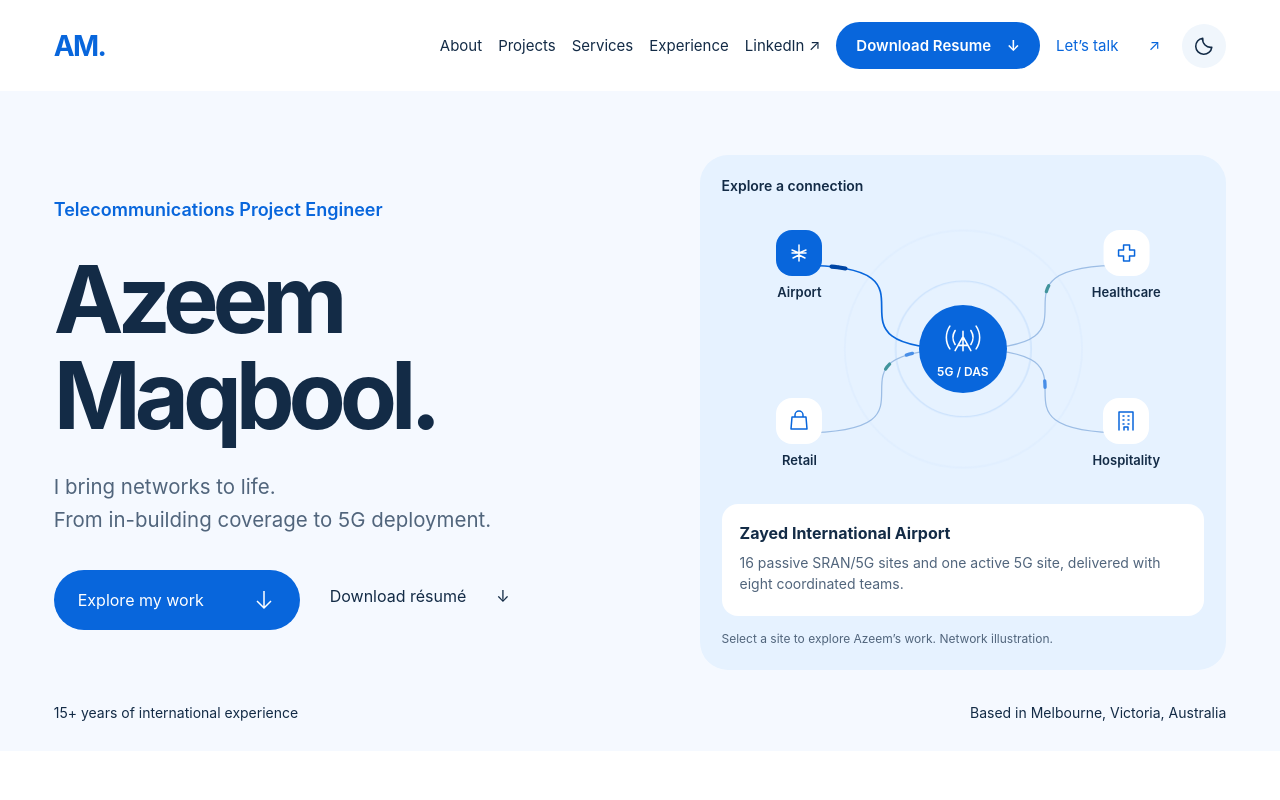
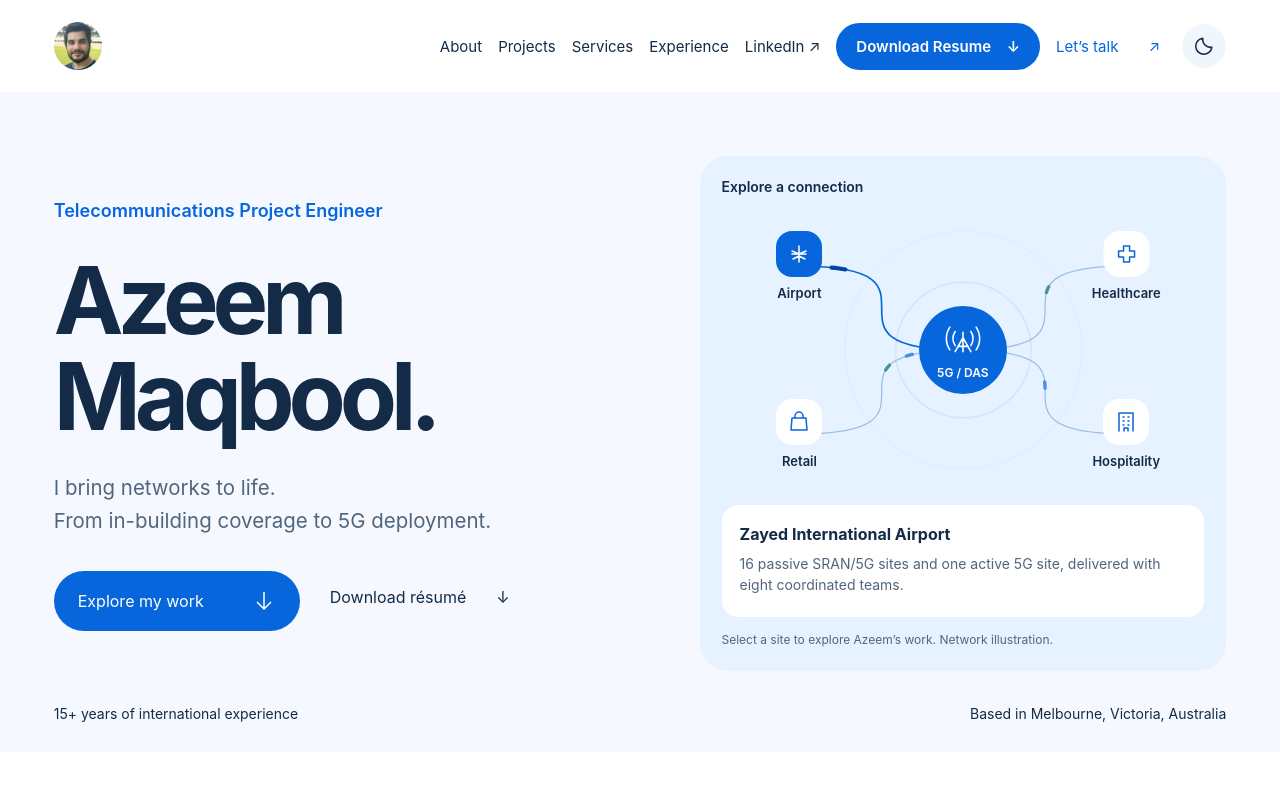
Before and after one commit to azeemmaq/portfolio, a React (Vite) app: page / in a window 1280 px wide. Shown: the top 800 px of the page. Built offline with nearby package versions, Linux system fonts and the light colour scheme.

Commit message:
feat: use supplied portrait in site header

```diff
--- a/src/App.css
+++ b/src/App.css
@@ -275,3 +275,6 @@ details[open] > summary .disclosure::after { transform: rotate(0); }
 .site-header { gap: 22px; }
 .navigation { margin-left: auto; gap: 16px; }
 @media (max-width: 1000px) { .header-actions { margin-left: auto; } .site-header { gap: 12px; } }
+
+.portrait-mark { display: block; width: 48px; height: 48px; flex-shrink: 0; overflow: hidden; border-radius: 50%; background: var(--surface); }
+.portrait-mark img { height: 100%; object-fit: cover; transform: scale(1.65); transform-origin: 50% 35%; }
--- a/src/App.tsx
+++ b/src/App.tsx
@@ -73,7 +73,7 @@ function App() {
   return <>
     <a className="skip-link" href="#main">Skip to content</a>
     <header className="site-header">
-      <a className="wordmark" href="#home" aria-label="Azeem Maqbool, home">AM<span>.</span></a>
+      <a className="portrait-mark" href="#home" aria-label="Azeem Maqbool, home"><img src={imageUrl('azeem-maqbool.jpeg')} alt="Azeem Maqbool" width="48" height="48" /></a>
       <div className="header-actions"><ThemeToggle />
       <button ref={menuButton} className="menu-toggle" aria-expanded={menuOpen} aria-controls="primary-navigation" onClick={() => setMenuOpen(!menuOpen)}>{menuOpen ? 'Close' : 'Menu'}<span aria-hidden="true">{menuOpen ? '−' : '+'}</span></button></div>
       <nav id="primary-navigation" className={menuOpen ? 'navigation is-open' : 'navigation'} aria-label="Main navigation">
```
Also changed, not shown: public/images/azeem-maqbool.jpeg (added), 1 other file (tests, documents, lock files or other folders).
